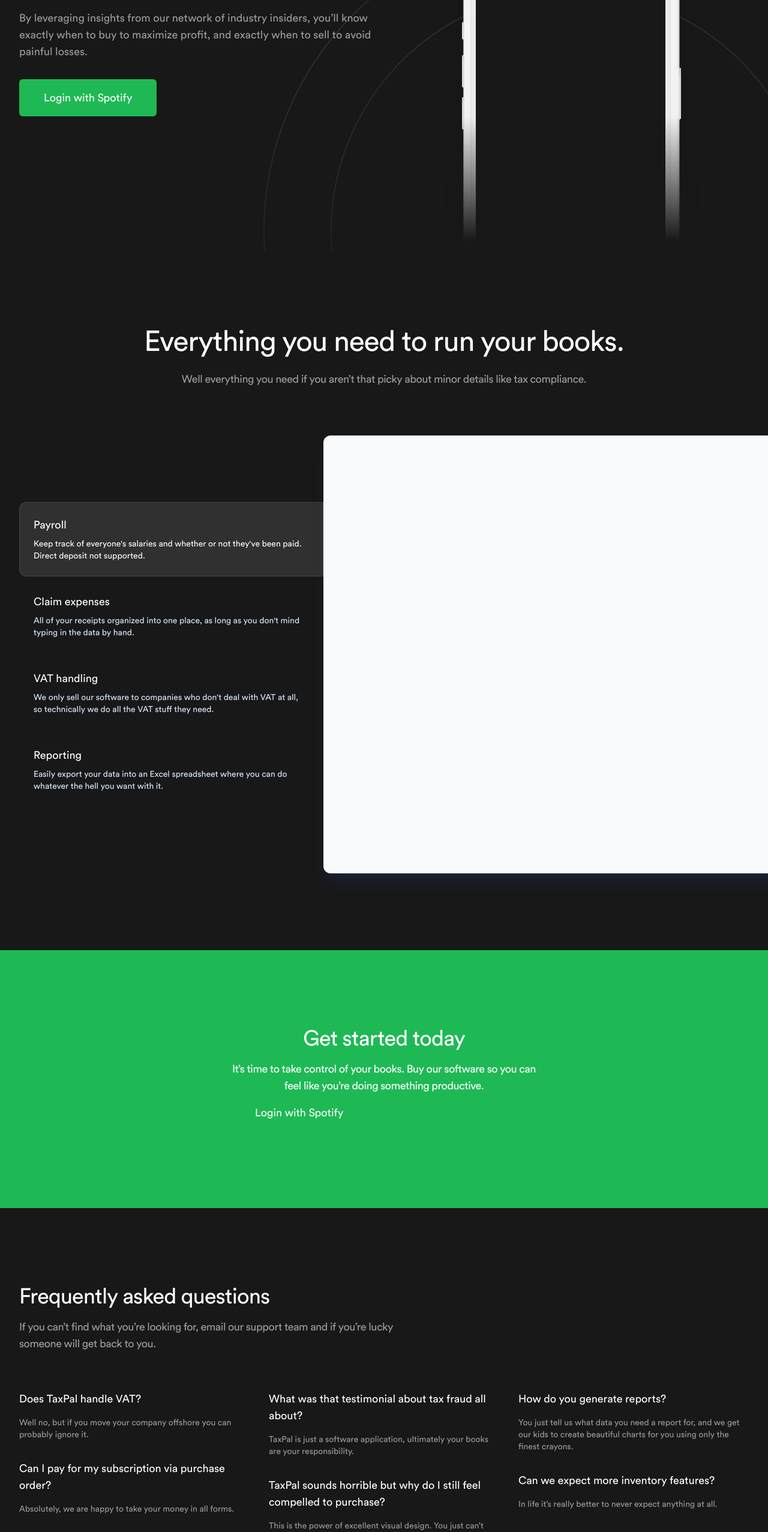
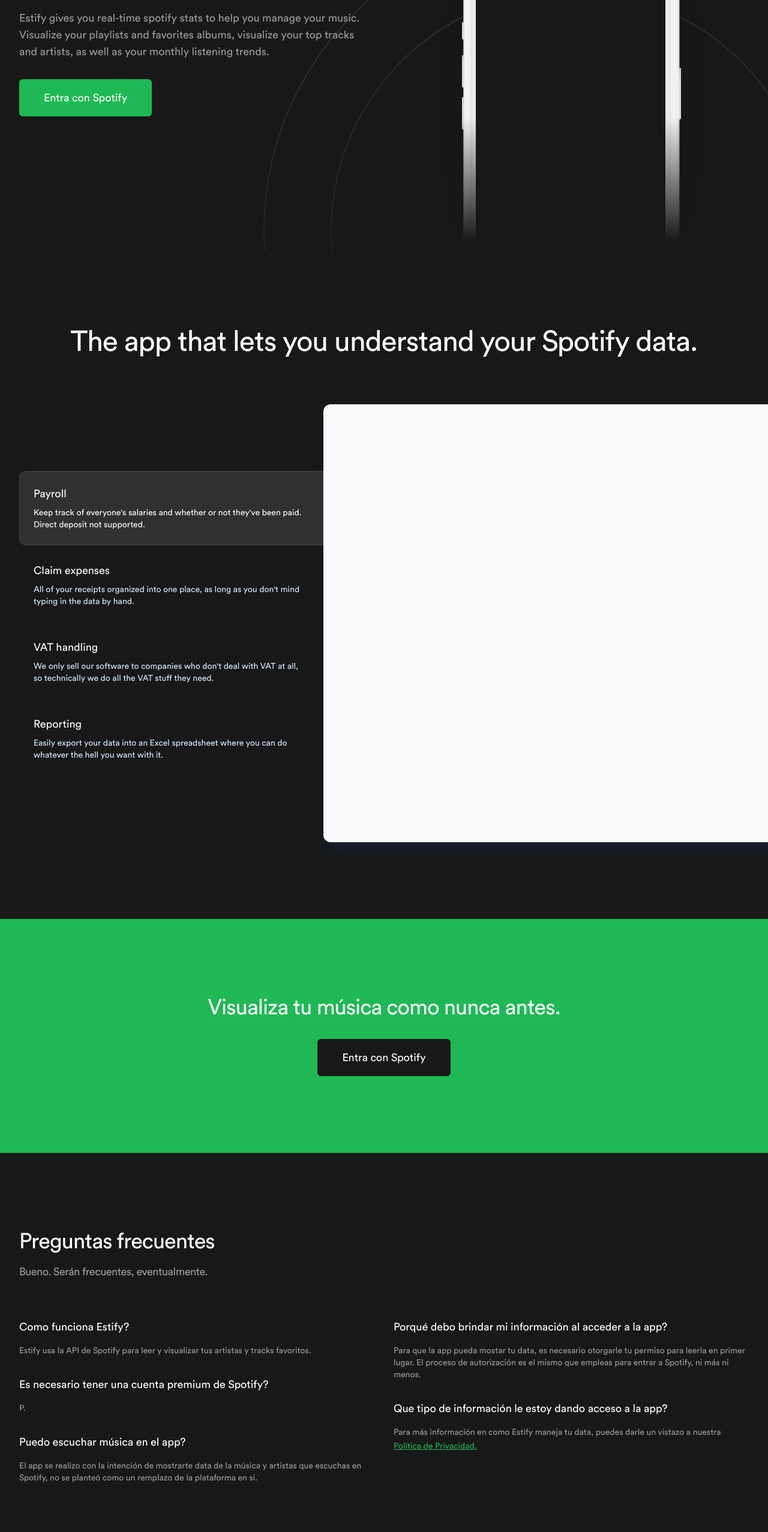
Before and after one commit to andreyanez/Estify, a React (Vite) app in the folder client/: page / in a window 1280 px wide. Shown: the part 200-2754 px from the top of the page at 60% size. Built offline with nearby package versions, Linux system fonts and the light colour scheme.

Commit message:
feat: Added typewriting, moved credits to landing page footer

```diff
--- a/client/src/components/landing/Action.tsx
+++ b/client/src/components/landing/Action.tsx
@@ -3,26 +3,24 @@
 const LOGIN_URI =
 	process.env.NODE_ENV !== 'production'
 		? 'http://localhost:8080/login'
-		: 'https://estify.vercel.com';
+		: 'https://estify.vercel.com/login';
 
 export const Action = () => {
 	return (
 		<section id="get-started-today" className="relative overflow-hidden bg-secondary py-32">
 			<Container>
-				<div className="mx-auto max-w-lg text-center">
+				<div className="mx-auto max-w-2xl text-center">
 					<h2 className="font-display text-3xl tracking-tight text-white sm:text-4xl">
-						Get started today
+						Visualiza tu música como nunca antes.
 					</h2>
-					<p className="mt-4 text-lg tracking-tight text-white">
-						It’s time to take control of your books. Buy our software so you can feel like you’re
-						doing something productive.
-					</p>
-					<a
-						href={LOGIN_URI}
-						className="w-fit flex items-center justify-center px-8 py-3 border border-transparent text-base font-medium rounded-md text-white bg-secondary hover:bg-white hover:text-primary md:py-4 md:text-lg md:px-10"
-					>
-						Login with Spotify
-					</a>
+					<div className="mt-8">
+						<a
+							href={LOGIN_URI}
+							className="w-fit mx-auto flex items-center justify-center px-8 py-3 border border-transparent text-base font-medium rounded-md text-white bg-primary hover:bg-white hover:text-primary md:py-4 md:text-lg md:px-10"
+						>
+							Entra con Spotify
+						</a>
+					</div>
 				</div>
 			</Container>
 		</section>
--- a/client/src/components/landing/Faqs.tsx
+++ b/client/src/components/landing/Faqs.tsx
@@ -3,50 +3,31 @@
 const faqs = [
 	[
 		{
-			question: 'Does TaxPal handle VAT?',
-			answer: 'Well no, but if you move your company offshore you can probably ignore it.',
+			question: 'Como funciona Estify?',
+			answer:
+				'Estify usa la API de Spotify para leer y visualizar tus artistas y tracks favoritos.',
 		},
 		{
-			question: 'Can I pay for my subscription via purchase order?',
-			answer: 'Absolutely, we are happy to take your money in all forms.',
+			question: 'Es necesario tener una cuenta premium de Spotify?',
+			answer: 'P.',
 		},
 		{
-			question: 'How do I apply for a job at TaxPal?',
+			question: 'Puedo escuchar música en el app?',
 			answer:
-				'We only hire our customers, so subscribe for a minimum of 6 months and then let’s talk.',
+				'El app se realizo con la intención de mostrarte data de la música y artistas que escuchas en Spotify, no se planteó como un remplazo de la plataforma en si.',
 		},
 	],
 	[
 		{
-			question: 'What was that testimonial about tax fraud all about?',
+			question: 'Porqué debo brindar mi información al acceder a la app?',
 			answer:
-				'TaxPal is just a software application, ultimately your books are your responsibility.',
+				'Para que la app pueda mostar tu data, es necesario otorgarle tu permiso para leerla en primer lugar. El proceso de autorización es el mismo que empleas para entrar a Spotify, ni más ni menos.',
 		},
 		{
-			question: 'TaxPal sounds horrible but why do I still feel compelled to purchase?',
+			question: 'Que tipo de información le estoy dando acceso a la app?',
 			answer:
-				'This is the power of excellent visual design. You just can’t resist it, no matter how poorly it actually functions.',
-		},
-		{
-			question: 'I found other companies called TaxPal, are you sure you can use this name?',
-			answer:
-				'Honestly not sure at all. We haven’t actually incorporated or anything, we just thought it sounded cool and made this website.',
-		},
-	],
-	[
-		{
-			question: 'How do you generate reports?',
-			answer:
-				'You just tell us what data you need a report for, and we get our kids to create beautiful charts for you using only the finest crayons.',
-		},
-		{
-			question: 'Can we expect more inventory features?',
-			answer: 'In life it’s really better to never expect anything at all.',
-		},
-		{
-			question: 'I lost my password, how do I get into my account?',
-			answer:
-				'Send us an email and we will send you a copy of our latest password spreadsheet so you can find your information.',
+				'Para más información en como Estify maneja tu data, puedes darle un vistazo a nuestra',
+			link: 'Política de Privacidad.',
 		},
 	],
 ];
@@ -59,19 +40,18 @@
 			className="relative overflow-hidden bg-primary py-20 sm:py-32"
 		>
 			<h2 id="faq-title" className="sr-only">
-				Frequently asked questions
+				Preguntas frecuentes
 			</h2>
 			<Container>
 				<div className="mx-auto max-w-2xl lg:mx-0">
 					<p className="font-display text-3xl tracking-tight text-white sm:text-4xl">
-						Frequently asked questions
+						Preguntas frecuentes
 					</p>
 					<p className="mt-4 text-lg tracking-tight text-neutral">
-						If you can’t find what you’re looking for, email our support team and if you’re lucky
-						someone will get back to you.
+						Bueno. Serán frecuentes, eventualmente.
 					</p>
 				</div>
-				<ul className="mx-auto mt-16 grid max-w-2xl grid-cols-1 gap-8 lg:max-w-none lg:grid-cols-3">
+				<ul className="mx-auto mt-16 grid max-w-2xl grid-cols-1 gap-8 lg:max-w-none lg:grid-cols-2">
 					{faqs.map((column, columnIndex) => (
 						<li key={columnIndex}>
 							<ul className="space-y-8">
@@ -79,6 +59,15 @@
 									<li key={faqIndex}>
 										<h3 className="font-display text-lg leading-7 text-white">{faq.question}</h3>
 										<p className="mt-4 text-sm text-neutral">{faq.answer}</p>
+										{faq.link && (
+											<a
+												href="http://localhost:5173/politica"
+												className="text-sm text-secondary underline inline-block"
+												target="_blank"
+											>
+												{faq.link}
+											</a>
+										)}
 									</li>
 								))}
 							</ul>
--- a/client/src/components/landing/Footer.tsx
+++ b/client/src/components/landing/Footer.tsx
@@ -9,37 +9,30 @@
 					<nav className="mt-10 text-sm" aria-label="quick links">
 						<ul className="-my-1 flex justify-center space-x-6">
 							<li>
-								<a href="#features">
-									<a className="rounded-lg px-2 py-1 text-white hover:bg-slate-100 hover:text-slate-900">
-										Features
-									</a>
-								</a>
-							</li>
-							<li>
-								<a className="rounded-lg px-2 py-1 text-white hover:bg-slate-100 hover:text-slate-900">
-									Testimonials
-								</a>
-							</li>
-							<li>
-								<a className="rounded-lg px-2 py-1 text-white hover:bg-slate-100 hover:text-slate-900">
-									Pricing
+								<a
+									href="https://developer.spotify.com/documentation/web-api/"
+									className="rounded-lg px-2 py-1 text-white hover:bg-slate-100 hover:text-slate-900"
+								>
+									Creado con la API de Spotify
 								</a>
 							</li>
 						</ul>
 					</nav>
 				</div>
-				<div className="flex flex-col items-center border-t border-slate-400/10 py-10 sm:flex-row-reverse sm:justify-between">
+				<div className="flex flex-col items-center border-t border-slate-400/10 py-10 sm:flex-row-reverse sm:justify-between text-sm">
 					<div className="flex space-x-6">
-						<a className="group">
-							<span className="sr-only">TaxPal on GitHub</span>
-							<svg aria-hidden="true" className="h-6 w-6 fill-slate-500 group-hover:fill-slate-700">
+						<a
+							className="group flex items-center gap-4"
+							href="https://github.com/andreyanez"
+							target="_blank"
+						>
+							<span className="text-xs">Hecho por André Yáñez</span>
+							<svg aria-hidden="true" className="h-6 w-6 fill-white group-hover:fill-secondary">
 								<path d="M12 2C6.477 2 2 6.484 2 12.017c0 4.425 2.865 8.18 6.839 9.504.5.092.682-.217.682-.483 0-.237-.008-.868-.013-1.703-2.782.605-3.369-1.343-3.369-1.343-.454-1.158-1.11-1.466-1.11-1.466-.908-.62.069-.608.069-.608 1.003.07 1.531 1.032 1.531 1.032.892 1.53 2.341 1.088 2.91.832.092-.647.35-1.088.636-1.338-2.22-.253-4.555-1.113-4.555-4.951 0-1.093.39-1.988 1.029-2.688-.103-.253-.446-1.272.098-2.65 0 0 .84-.27 2.75 1.026A9.564 9.564 0 0 1 12 6.844a9.59 9.59 0 0 1 2.504.337c1.909-1.296 2.747-1.027 2.747-1.027.546 1.379.202 2.398.1 2.651.64.7 1.028 1.595 1.028 2.688 0 3.848-2.339 4.695-4.566 4.943.359.309.678.92.678 1.855 0 1.338-.012 2.419-.012 2.747 0 .268.18.58.688.482A10.02 10.02 0 0 0 22 12.017C22 6.484 17.522 2 12 2Z" />
 							</svg>
 						</a>
 					</div>
-					<p className="mt-6 text-sm text-neutral sm:mt-0">
-						Copyright &copy; {new Date().getFullYear()} TaxPal. All rights reserved.
-					</p>
+					<p className="mt-6  text-neutral sm:mt-0">Estify &copy; {new Date().getFullYear()}</p>
 				</div>
 			</Container>
 		</footer>
--- a/client/src/components/landing/Hero.tsx
+++ b/client/src/components/landing/Hero.tsx
@@ -83,18 +83,19 @@
 				<div className="lg:grid lg:grid-cols-12 lg:gap-x-8 lg:gap-y-20">
 					<div className="relative z-10 mx-auto max-w-2xl lg:col-span-7 lg:max-w-none lg:pt-6 xl:col-span-6">
 						<h1 className="text-4xl font-medium tracking-tight text-white">
-							Invest at the perfect time.
+							Your spotify experience, visualized.
 						</h1>
 						<p className="mt-6 text-lg text-neutral">
-							By leveraging insights from our network of industry insiders, you’ll know exactly when
-							to buy to maximize profit, and exactly when to sell to avoid painful losses.
+							Estify gives you real-time spotify stats to help you manage your music. Visualize your
+							playlists and favorites albums, visualize your top tracks and artists, as well as your
+							monthly listening trends.
 						</p>
 						<div className="mt-8 flex flex-wrap gap-x-6 gap-y-4">
 							<a
 								href={LOGIN_URI}
 								className="w-fit flex items-center justify-center px-8 py-3 border border-transparent text-base font-medium rounded-md text-white bg-secondary hover:bg-white hover:text-primary md:py-4 md:text-lg md:px-10"
 							>
-								Login with Spotify
+								Entra con Spotify
 							</a>
 						</div>
 					</div>
--- a/client/src/components/landing/Info.tsx
+++ b/client/src/components/landing/Info.tsx
@@ -2,12 +2,6 @@
 import { Tab } from '@headlessui/react';
 import clsx from 'clsx';
 import { Container } from './Container';
-
-// import backgroundImage from '@/images/background-features.jpg';
-// import screenshotExpenses from '@/images/screenshots/expenses.png';
-// import screenshotPayroll from '@/images/screenshots/payroll.png';
-// import screenshotReporting from '@/images/screenshots/reporting.png';
-// import screenshotVatReturns from '@/images/screenshots/vat-returns.png';
 
 const features = [
 	{
@@ -62,12 +56,9 @@
 						id="features-title"
 						className="font-display text-3xl tracking-tight text-white sm:text-4xl md:text-5xl"
 					>
-						Everything you need to run your books.
+						The app that lets you understand your Spotify data.
 					</h2>
-					<p className="mt-6 text-lg tracking-tight text-neutral">
-						Well everything you need if you aren’t that picky about minor details like tax
-						compliance.
-					</p>
+					{/* <p className="mt-6 text-lg tracking-tight text-neutral"></p> */}
 				</div>
 				<Tab.Group
 					as="div"
--- a/client/src/components/navBar.tsx
+++ b/client/src/components/navBar.tsx
@@ -1,11 +1,19 @@
 import { NavLink } from 'react-router-dom';
 import '../styles/components/NavBar.scss';
 import { Icon } from '@iconify/react';
-import { logout } from '../spotify';
+import { getCurrentUserProfile, logout } from '../spotify';
+import { useQuery } from '@tanstack/react-query';
+import { Loader } from './Loader';
 
 const year: Date = new Date();
 
 export const NavBar = () => {
+	const profileQuery = useQuery(['profile'], getCurrentUserProfile);
+
+	if (profileQuery.isLoading) {
+		return <Loader />;
+	}
+
 	return (
 		<header>
 			<div>
@@ -40,10 +48,7 @@
 				</ul>
 			</nav>
 			<div className="nav__bottom">
-				<a href="https://github.com/andreyanez" target="_blank">
-					Andre Yanez
-				</a>
-				<p>{year.getFullYear()}</p>
+				<p>{profileQuery.data.data.display_name}</p>
 			</div>
 		</header>
 	);
```
